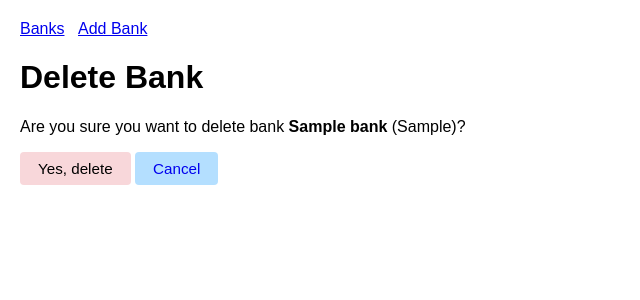
After one commit to mainul-hira/validata-flask-crud-task, a Flask app: page /banks/1/delete in a window 1280 px wide. The commit adds this page. Shown: the top 300 px of the page, without its empty margins (0-640 px from the left). Run offline with Flask 3, Linux system fonts and the light colour scheme; tables that the repository leaves empty hold one stand-in row (values such as "Sample post").

Commit message:
completed Bank crud templates blueprint's

```diff
--- a/app/routes.py
+++ b/app/routes.py
@@ -13,6 +13,7 @@ from flask import (
     url_for,
     flash,
 )
+from sqlalchemy import func
 
 from . import db
 from .models import Bank
@@ -71,7 +72,15 @@ def create_bank():
             flash("Name and location are required.", "error")
             return render_template("bank_form.html", mode="create")
 
-        new_bank = Bank(name=name, location=location)
+        # Check if a bank with the same name and location already exists
+        if Bank.query.filter(
+            func.lower(Bank.name) == func.lower(name),
+            func.lower(Bank.location) == func.lower(location),
+        ).first():
+            flash("Bank with this name and location already exists.", "error")
+            return render_template("bank_form.html", mode="create")
+
+        new_bank: Bank = Bank(name=name, location=location)
         db.session.add(new_bank)
         db.session.commit()
         flash("Bank created successfully!", "success")
@@ -79,3 +88,64 @@ def create_bank():
 
     # GET request: render the form
     return render_template("bank_form.html", mode="create")
+
+
+@bank_bp.route("/banks/<int:bank_id>/edit", methods=["GET", "POST"])
+def update_bank(bank_id):
+    """
+    Update an existing bank.
+
+    - GET: render the form pre-filled with existing data.
+    - POST: apply updates and save to the database.
+    """
+    bank: Bank = Bank.query.get_or_404(bank_id)
+
+    if request.method == "POST":
+        name: str | None = request.form.get("name")
+        location: str | None = request.form.get("location")
+
+        if not name or not location:
+            flash("Name and location are required.", "error")
+            return render_template("bank_form.html", mode="edit", bank=bank)
+
+        # Check if another bank with the same name and location already exists
+        if Bank.query.filter(
+            Bank.id != bank_id,
+            func.lower(Bank.name) == func.lower(name),
+            func.lower(Bank.location) == func.lower(location),
+        ).first():
+            flash("Another bank with this name and location already exists.", "error")
+            return render_template("bank_form.html", mode="edit", bank=bank)
+
+        bank.name = name
+        bank.location = location
+        db.session.commit()
+
+        flash("Bank updated successfully!", "success")
+        return redirect(url_for("bank.get_bank_detail", bank_id=bank.id))
+
+    # GET request: render form with existing values
+    return render_template("bank_form.html", mode="edit", bank=bank)
+
+
+@bank_bp.route("/banks/<int:bank_id>/delete", methods=["GET", "POST"])
+def delete_bank(bank_id: int) -> str:
+    """
+    Delete a bank.
+
+    - GET: show a confirmation page.
+    - POST: delete the bank and redirect to the list.
+
+    Using POST for deletion is safer than using GET, because GET requests
+    should not have side effects.
+    """
+    bank = Bank.query.get_or_404(bank_id)
+
+    if request.method == "POST":
+        db.session.delete(bank)
+        db.session.commit()
+        flash("Bank deleted successfully.", "success")
+        return redirect(url_for("bank.get_bank_list"))
+
+    # GET: show confirmation page
+    return render_template("bank_confirm_delete.html", bank=bank)
--- a/app/static/styles.css
+++ b/app/static/styles.css
@@ -45,11 +45,23 @@ input{
     height: 2rem;
 }
 
-.create-button{
+.create-button, .delete-button, .cancel-button{
     padding: 8px 18px;
     border-radius: 4px;
-    background: #b4dfff;
     border: none;
     cursor: pointer;
     font-size: 0.95rem;
 }
+
+.create-button{
+    background: #b4dfff;
+}
+
+.delete-button{
+    background: #f8d7da;
+}
+
+.cancel-button{
+    background: #b4dfff;
+    text-decoration: none;
+}
--- /dev/null
+++ b/app/templates/bank_confirm_delete.html
@@ -0,0 +1,12 @@
+{% extends "base.html" %}
+
+{% block content %}
+<h1>Delete Bank</h1>
+
+<p>Are you sure you want to delete bank <strong>{{ bank.name }}</strong> ({{ bank.location }})?</p>
+
+<form method="post">
+    <button type="submit" class="delete-button">Yes, delete</button>
+    <a href="{{ url_for('bank.get_bank_list') }}" class="cancel-button">Cancel</a>
+</form>
+{% endblock %}
--- a/app/templates/bank_detail.html
+++ b/app/templates/bank_detail.html
@@ -1,4 +1,6 @@
 {% extends "base.html" %}
+
+{% block title %}Bank Details{% endblock %}
 
 {% block content %}
 <h1>Bank Details</h1>
@@ -8,7 +10,7 @@
 <p><strong>Location:</strong> {{ bank.location }}</p>
 
 <p>
-    <a >Edit</a> |
+    <a href="{{ url_for('bank.update_bank', bank_id=bank.id) }}">Edit</a> |
     <a href="{{ url_for('bank.get_bank_list') }}">Back to list</a>
 </p>
 {% endblock %}
--- a/app/templates/base.html
+++ b/app/templates/base.html
@@ -1,9 +1,12 @@
+<!DOCTYPE html>
 <html lang="en">
+
 <head>
   <meta charset="utf-8">
   <title>{% block title %}Bank List{% endblock %} | Bank Manager</title>
   <link rel="stylesheet" href="{{ url_for('static', filename='styles.css') }}">
 </head>
+
 <body>
   <nav>
     <a href="{{ url_for('bank.get_bank_list') }}">Banks</a>
@@ -24,4 +27,5 @@
     {% block content %}{% endblock %}
   </main>
 </body>
+
 </html>
```
Also changed, not shown: app/templates/bank_form.html (+8 -8 lines), app/templates/bank_list.html (+5 -3 lines). Lines whose indentation alone changed are shown as unchanged.
